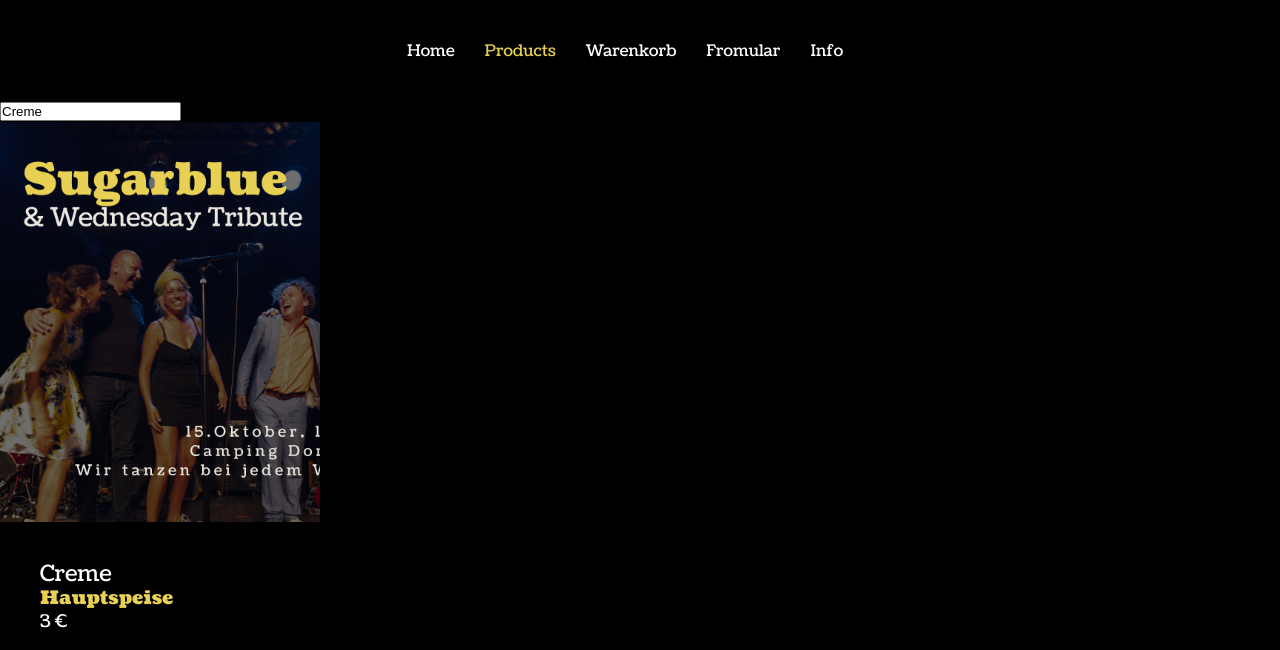
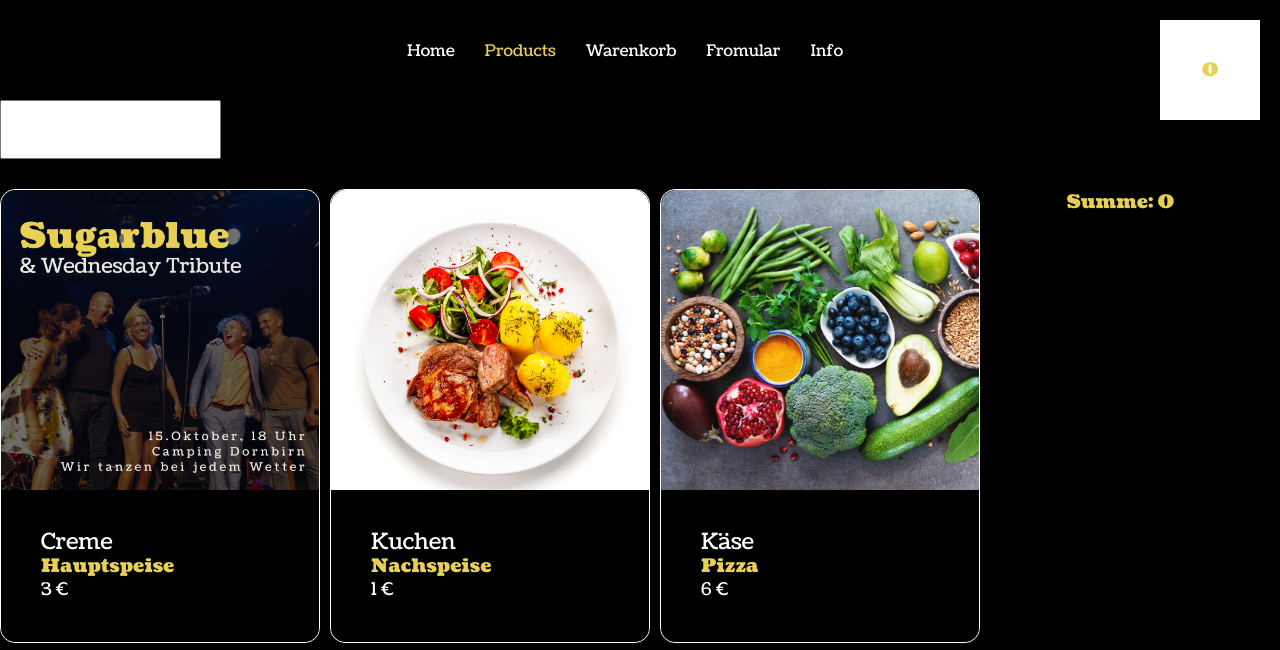
Before and after one commit to riedmann/Camping, a Gatsby site: page /products in a window 1280 px wide. Shown: the top 650 px of the page. Built offline with nearby package versions, Linux system fonts and the light colour scheme; Gatsby itself is replaced by a stand-in of ours.

Commit message:
marker, warenkorb added

```diff
--- a/src/components/card.module.css
+++ b/src/components/card.module.css
@@ -6,15 +6,17 @@
   border-top-right-radius: 15px;
   border-bottom-left-radius: 15px;
   border-bottom-right-radius: 15px;
-  border-color: grey;
+
   line-height: 1.2em;
   color:white;
   height:100%;
+  border-color:white;
+  border-width: 1px;
 }
 
 .card:hover{
   border-color:white;
-  border-width: 1px;
+  border-width: 2px;
 }
 
 .description {
@@ -38,5 +40,7 @@
 }
 
 .imageContainer{
-  height: 400px ;
+  height: 300px ;
+  border-top-left-radius: 15px;
+  border-top-right-radius: 15px;
 }
--- a/src/components/layout.js
+++ b/src/components/layout.js
@@ -1,13 +1,16 @@
 import React from "react";
 import Navbar from "./navbar";
+import Marker from "./marker";
 import "../styles/global.css";
 import * as styles from "./layout.module.css";
+
 
 export default function Layout({ children }) {
   return (
 
       <div className={styles.layout}>
         <Navbar />
+        <Marker/>
         <div className={styles.content}>{children}</div>
         <footer>
           <p>Copyright ran</p>
--- a/src/components/layout.module.css
+++ b/src/components/layout.module.css
@@ -1,6 +1,6 @@
 .layout{
     background-color: black;
-    height: 100vh;
+    min-height: 100vh;
 }
 
 .content{
--- /dev/null
+++ b/src/components/marker.js
@@ -0,0 +1,22 @@
+import React, { useContext } from "react";
+import { GlobalStateContext } from "../context/GlobalContextProvider";
+
+import * as styles from "./marker.module.css";
+
+export default function Marker() {
+  const state = useContext(GlobalStateContext);
+
+  const getSumOfProducts = () => {
+    let sum = 0;
+    state.products.forEach((element) => {
+      sum += element.amount;
+    });
+    return sum;
+  };
+  return (
+    <div className={styles.marker}>
+      <h3> {getSumOfProducts()}</h3>
+
+    </div>
+  );
+}
--- /dev/null
+++ b/src/components/marker.module.css
@@ -0,0 +1,12 @@
+.marker{
+    position: fixed;
+    display: flex;
+    justify-content: center;
+    align-items: center;
+    background-color: white;
+    width: 100px;
+    height: 100px;
+    top:20px;
+    right:20px;
+    color:black;
+}
--- a/src/pages/products.js
+++ b/src/pages/products.js
@@ -1,16 +1,15 @@
 import { graphql } from "gatsby";
 import React, { useState } from "react";
 import Card from "../components/card";
+import CartList from "../components/cartlist";
 import Layout from "../components/layout";
 import * as styles from "./products.module.css";
 
 export default function Products({ data }) {
-  const [search, setSearch] = useState("Creme");
+  const [search, setSearch] = useState("");
   const prods = data.allMarkdownRemark.edges;
 
   var filteredProds = prods.filter(function (el) {
-    let res = el.node.frontmatter.name.search(search);
-
     return (
       el.node.frontmatter.name.search(search) >= 0 ||
       el.node.frontmatter.category.search(search) >= 0 ||
@@ -25,7 +24,7 @@ export default function Products({ data }) {
   let id = 0;
   return (
     <Layout>
-      <div>
+      <div className={styles.filter}>
         <input
           style={{ color: "black" }}
           type="text"
@@ -33,11 +32,16 @@ export default function Products({ data }) {
           onChange={onChangeHandler}
         ></input>
       </div>
-      <div className={styles.cards}>
-        {filteredProds.map((product) => {
-          id++;
-          return <Card data={product} key={id} />;
-        })}
+      <div className={styles.prods}>
+        <div className={styles.cards}>
+          {filteredProds.map((product) => {
+            id++;
+            return <Card data={product} key={id} />;
+          })}
+        </div>
+        <div className={styles.list}>
+          <CartList/>
+        </div>
       </div>
     </Layout>
   );
--- a/src/pages/products.module.css
+++ b/src/pages/products.module.css
@@ -1,7 +1,24 @@
 .cards {
   display: grid;
   grid-gap: 10px;
+  width:100%;
 
+}
+.list{
+  width:20vw;
+}
+
+.filter{
+  margin-bottom: 30px;
+}
+
+.filter input{
+  padding: 20px;
+}
+
+.prods{
+  display: flex;
+  justify-content: space-between;
 }
 
 @media (min-width: 600px) {
--- a/src/styles/global.css
+++ b/src/styles/global.css
@@ -34,6 +34,7 @@
   margin: 0px;
   padding: 0px;
   color: white;
+  box-sizing: border-box;
 }
 body {
   font-family: "Coustard", serif;
```
